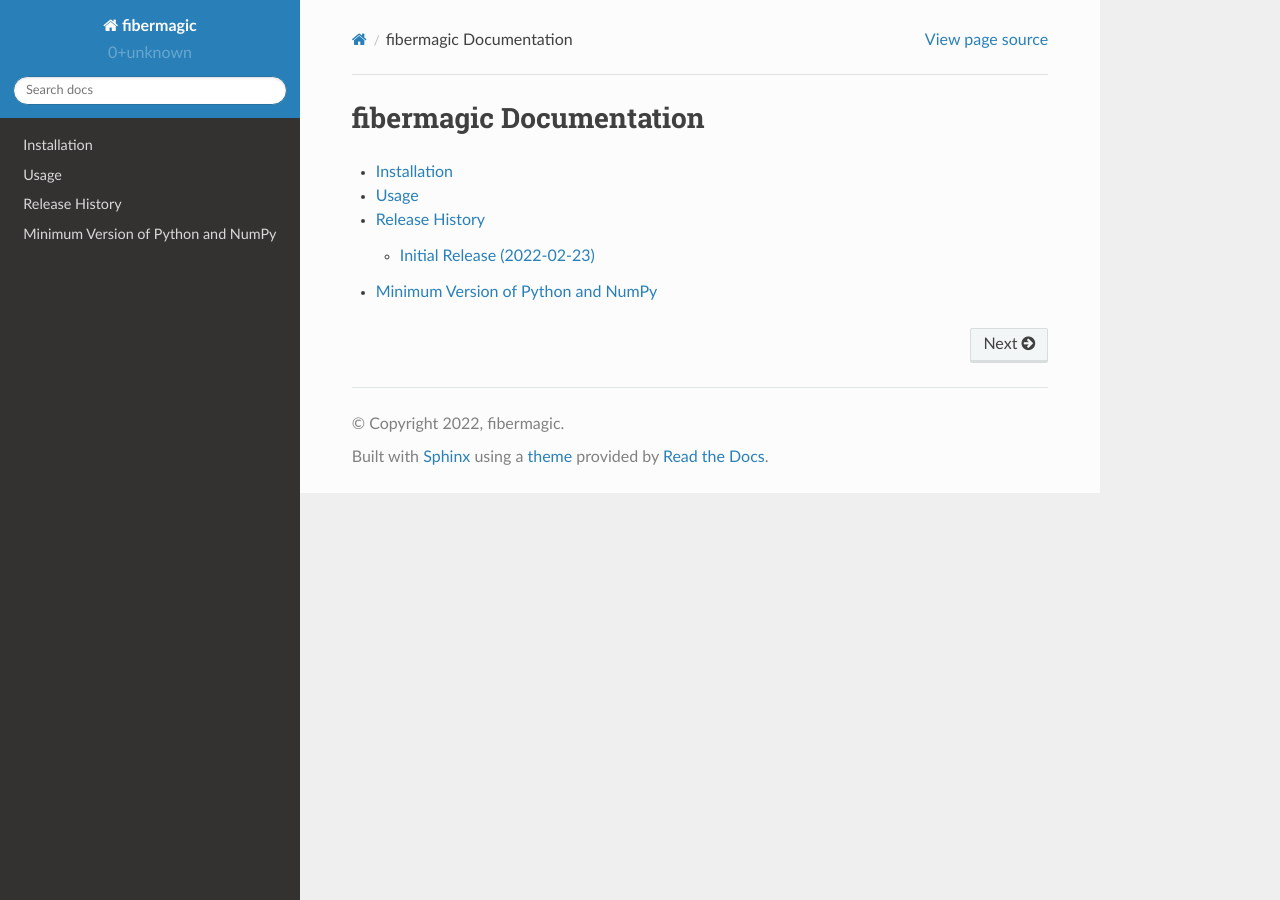
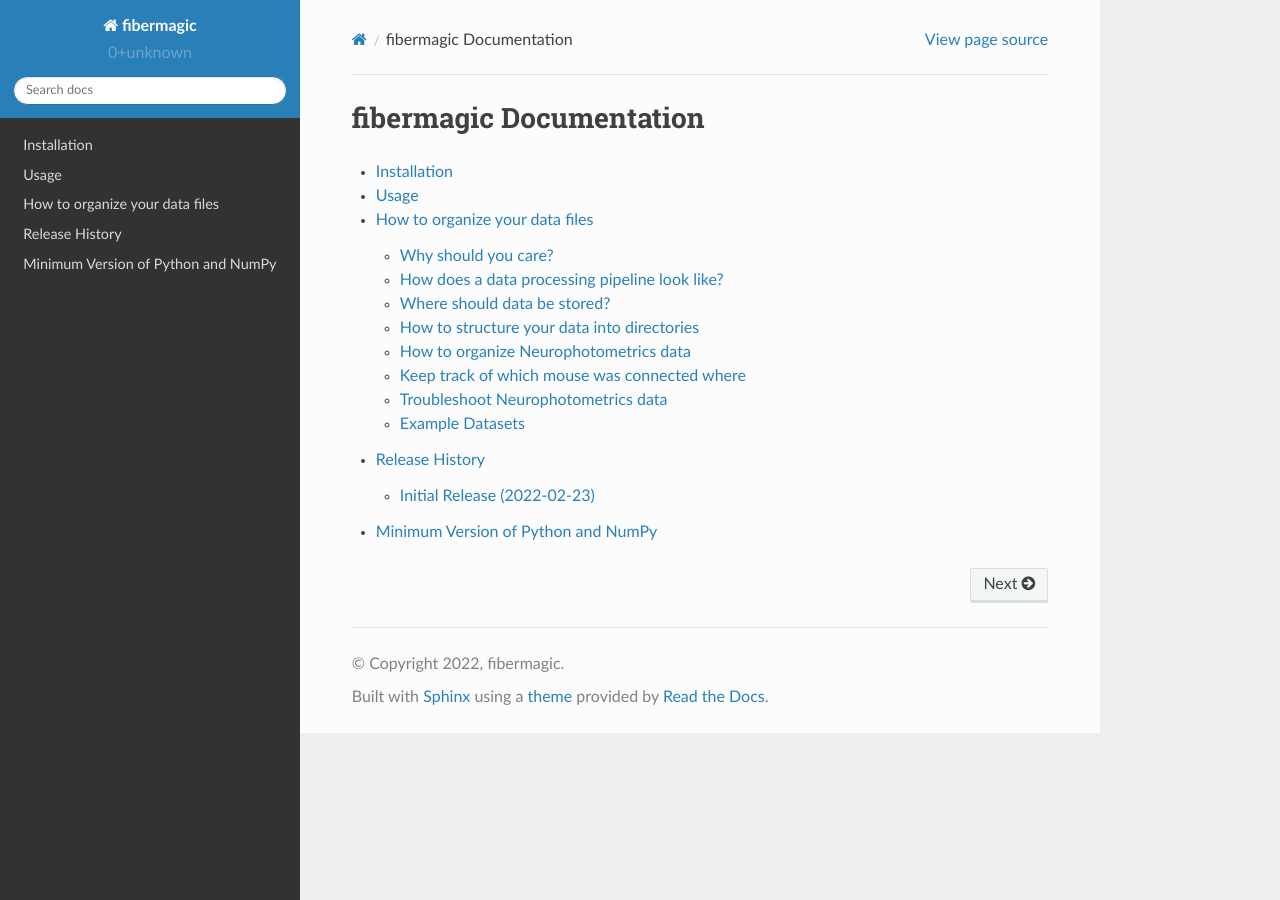
Before and after one commit to Goreg12345/fibermagic, a Sphinx documentation site: the page built from docs/source/index.rst, in a window 1280 px wide. Built offline with Sphinx 7.4.7 and the Read the Docs theme 2.0.0, drawn with Linux system fonts in a browser that asks for light colours; some of the changed lines change nothing that is shown.

Commit message:
add data organization documentation

```diff
--- /dev/null
+++ b/docs/source/data-organization.rst
@@ -0,0 +1,156 @@
+*******************************
+How to organize your data files
+*******************************
+
+As a researcher, you are usually involved in multiple separate projects. For every project, you usually collect data from multiple animals in numerous photometry sessions. For every recording, you get various sync, log files and videos. Besides, you also have to keep track of pilot experiments, training sessions and behavioral experiments. You need to keep track of all animals and need to store other data like mouse weights or surgery dates.
+
+When it comes to data analysis, you will produce a huge amount of intermediate files, processed data in different versions and analysis scripts. If you don't employ good data management, data loss, confusion, and errors will be unavoidable.
+
+This problem only gets greater if you exchange data with other researchers and they need to understand how your data is structured.
+To prevent these problems and to make data analysis and collaboration easier, we will describe various conventions and tipps for organizing you scientific data in this chapter.
+
+Why should you care?
+====================
+
+Why should you invest time to structure your data? There are numerous pitfalls that can occur if you don't enforce a consistent data management. Here are a few examples:
+
+- **data loss:** you might loose data because you don't have backups, accidentally delete or override important raw data or don't find your data on the disc
+- **confusion:** you might end up finding data files that you can't map to recordings you did. Or you have a recording but don't know from which mouse with which settings it was done
+- **hard to analyse:** having data organized in different formats makes it possible to programmatically process experimental datasets. If your naming is not consistent, it will be hard to read in all files.
+- **loose analyses:** when you analyse your data, you usually run an analysis script dozens of times and produce or overwrite hundreds of output files. If you don't organize your findings and save them in an appropriate way, you will not find the results that you produced a week ago.
+- **no collaboration possible:** If you don't organize your data in a readable way, other people won't be able to use your dataset and reanalyse, review or add to it
+- **not readable:** you will find yourself looking at an experiment that you've done a few months ago and are not able to recollect how the data is organized and where important files are
+- **not reusable:** you won't be able to reuse analysis scripts or data organization schemes in a subsequent experiment
+
+How does a data processing pipeline look like?
+==============================================
+
+For every project, you should have three separate data directories:
+
+- **raw data:** Here, you store all raw data files, including photometry recordings, log files, mouse weights, meta information, and configuration files. It is very important that you **NEVER TOUCH** this data once you stored it there. That means don't alter those files, never delete them, don't store other files there except raw data.
+- **processed data:** Raw data is often unorganized and hard to analyse without data wrangling and proper preprocessing. In the 'processed data' directory, you should store processed data that is ready for analysis. Data files stored there should have a predefined and consistent structure. This includes merging data files, excluding bad data, reorganizing data, and making zdFF traces or perievents.
+- **analysed data:** Here, you store analysed data like diagrams, tables, figures and plots.
+
+Structuring data like this means that you will have separate scripts for data wrangling and data analysis.
+
+.. image:: _static/data-organization/data_flow.PNG
+    :width: 800
+
+Where should data be stored?
+============================
+
+Nowadays, there are many different options where to store your data - local disc, external flash drive, lab computer, cloud - only to name a few. Different methods are suited for different requirements. Here, we want to give you some hints and help you with choosing the best method.
+
+The most important requirement is data security: You have to be absolutely sure that your data cannot get lost. Data loss is a worst case scenario and could mean that you loose all results of many months or even years of your work.
+Many researchers use ordinary HDD discs to store their data, because of the low price per GB. Considering modern research technologies, scientists often collect many GB of data per experiment. HDD are a possibility of storing up to multiple TB without spending too much money.
+However, HDD usually have a limited lifetime of about 5 years and the chance of a random breakdown is about 5 % per year. This risk is not acceptable for expensive and long-lasting research projects. Modern SSDs are more secure but there is still a substantial risk of just loosing the SSD or dropping it on the floor.
+To conclude, if you decide to store your data on your local computer or external storage devices, you should regularly make a backup onto another device of all your data.
+
+Another possibility is to store data on your local device and connect it to a cloud like Onedrive, Dropbox or Google Drive. This will automatically synchronize your data with the cloud and provides a comfortable way of securing data. An advantage is that you can access your data everywhere.
+
+You can also store your data in Google Drive and use Google Colab, an free online jupyter notebook to analyse your data.
+
+If you have large datasets (>200 GB), you should consider moving to a cloud computing platform like AWS, GCP or Azure. There, you can save unlimited amounts of data and use their infrastructure to run you analysis scripts. This makes it possible to easily scale computing to process huge amounts of data. This will also simplify data organization and wrangling.
+
+
+How to structure your data into directories
+===========================================
+
+1. **Separate code and data.** This is important because you might want to reuse code in other projects and because you want to upload your code to Git or share it with collaborators or reviewers. Having code and data mixed dramatically increases the size of your directories and makes it hard to understand the project structure.
+
+.. image:: _static/data-organization/top_directory.png
+    :width: 200
+
+2. **Make a new directory for every experiment.**
+
+.. image:: _static/data-organization/experiment_directory.png
+    :width: 350
+
+**Give short but precise and consistent names to your experiments. Here is a BAD example:**
+
+.. image:: _static/data-organization/experiment_directory_bad.png
+
+3. **Separate raw data from processed data.** As explained above, you want to keep a directory with raw data that you never touch and a structured dataset with your processed data.
+
+.. image:: _static/data-organization/data_separation.PNG
+    :width: 800
+
+4. **Organize subexperiments and recordings in a directory tree.** Make sure to have one directory for every session (e.g. per photometry recording) where you include all files related to that recording. Then, structure all of your recording directories into a consistens directory tree. For example, you can make subdirectories for condition and controls, recording dates, or experimental paradigms.
+    For example:
+
+.. code-block:: text
+
+    -- control
+           -- Day1
+                -- Recording1
+                     photometry.csv
+                     logfile.logs
+                -- Recording2
+           -- Day2
+           ...
+    -- condition
+           -- Day1
+           ...
+           -- Day2
+
+
+How to organize Neurophotometrics data
+======================================
+
+Make a separate folder for each recording. One recording is one Neurophotometrics recording with one output data file (note that there can be multiple mice per session, because Neurophotometrics can record from several patch cables simultaneously).
+In this folder, put the following files:
+
+- the recording file with the measured light intensities. Name the file the same in every recording directory, for example "photometry.csv"
+- behavior logs, for example if mice press levers, then the timestamps of the lever presses for each mouse. There might be multiple logs files per photometry recording if data is collected from multiple mice at the same time or if multiple sensors produce separate log files. As a convention, choose ".log" as the file extension.
+- a file with the name "region_to_mouse.csv", see explanation below.
+- "time.csv", a Bonsai file with the system times for each photometry frame, this might be needed for synchronization
+- [optional] files recorded by the photometry system about inputs and outputs, for example "input1.csv", "input2.csv" or "output1.csv"
+- [optional] supplementary files like automatically calculated stat files or files from the Bonsai software
+- [optional] videos or other datastreams collected
+- [optional] timestamps of optogenetic stimulation
+- [optional] meta information and configuration such as mouse weights, experimental paradigm used, etc.
+
+.. image:: _static/data-organization/recording_orga.PNG
+    :width: 500
+
+Keep track of which mouse was connected where
+=============================================
+
+.. image:: _static/data-organization/regions_of_interest.PNG
+    :width: 800
+
+If multiple mice are recorded per session, you set up regions of interest in Bonsai to tell the system which cable is displayed in what region of the camera image. To know which region connects to what mouse and to what log file, fibermagic needs a mapping between regions of interest and mouse number for each recording.
+To do this, create a single "region_to_mouse.csv" file for every recording, using "," as the csv delimiter. The file should look like this:
+
+.. image:: _static/data-organization/regions_to_mouse.PNG
+    :width: 300
+
+Troubleshoot Neurophotometrics data
+===================================
+
+It sometimes happens that datafiles are corrupted or not in the right format. To efficiently process your data using fibermagic, you need to fix eventual data formatting issues. Here are some of the most common issues listed:
+
+- **Double headers:** a datafile has a faulty header.
+
+.. image:: _static/data-organization/multiple_headers.png
+    :width: 200
+
+- **Inconsistent headers:** headers are different between multiple recording sessions
+
+.. image:: _static/data-organization/SI_header.png
+    :width: 400
+
+- **Framedrops:** the photometry machine fails to collect data for some frames
+
+.. image:: _static/data-organization/framedrops.png
+    :width: 350
+
+- **Inconsistent naming:** file names, or file naming conventions are not consistent across different sessions
+
+Example Datasets
+================
+
+We've uploaded two example datasets that work well with fibermagic and are well-structured. Feel free to have a look!
+
+- `Pilot progressive ratio experiment <https://drive.google.com/drive/folders/1VR_2f5ZIQA9ZgT2mRAwmRhkJCzeMzBcC?usp=sharing>`_
+- `Progressive ratio experiment <https://drive.google.com/drive/folders/1V9SBvm-b3vMniIJUE1ZfP73hM9nV7Wt_?usp=sharing>`_
--- a/docs/source/index.rst
+++ b/docs/source/index.rst
@@ -11,5 +11,6 @@ fibermagic Documentation
 
    installation
    usage
+   data-organization
    release-history
    min_versions
```
Also changed, not shown: docs/source/_static/data-organization/SI_header.png (added), docs/source/_static/data-organization/data_flow.PNG (added), docs/source/_static/data-organization/data_separation.PNG (added), docs/source/_static/data-organization/experiment_directory.png (added), docs/source/_static/data-organization/experiment_directory_bad.png (added), docs/source/_static/data-organization/framedrops.png (added), docs/source/_static/data-organization/multiple_headers.png (added), docs/source/_static/data-organization/recording_orga.PNG (added), docs/source/_static/data-organization/regions_of_interest.PNG (added), docs/source/_static/data-organization/regions_to_mouse.PNG (added), docs/source/_static/data-organization/top_directory.png (added).
